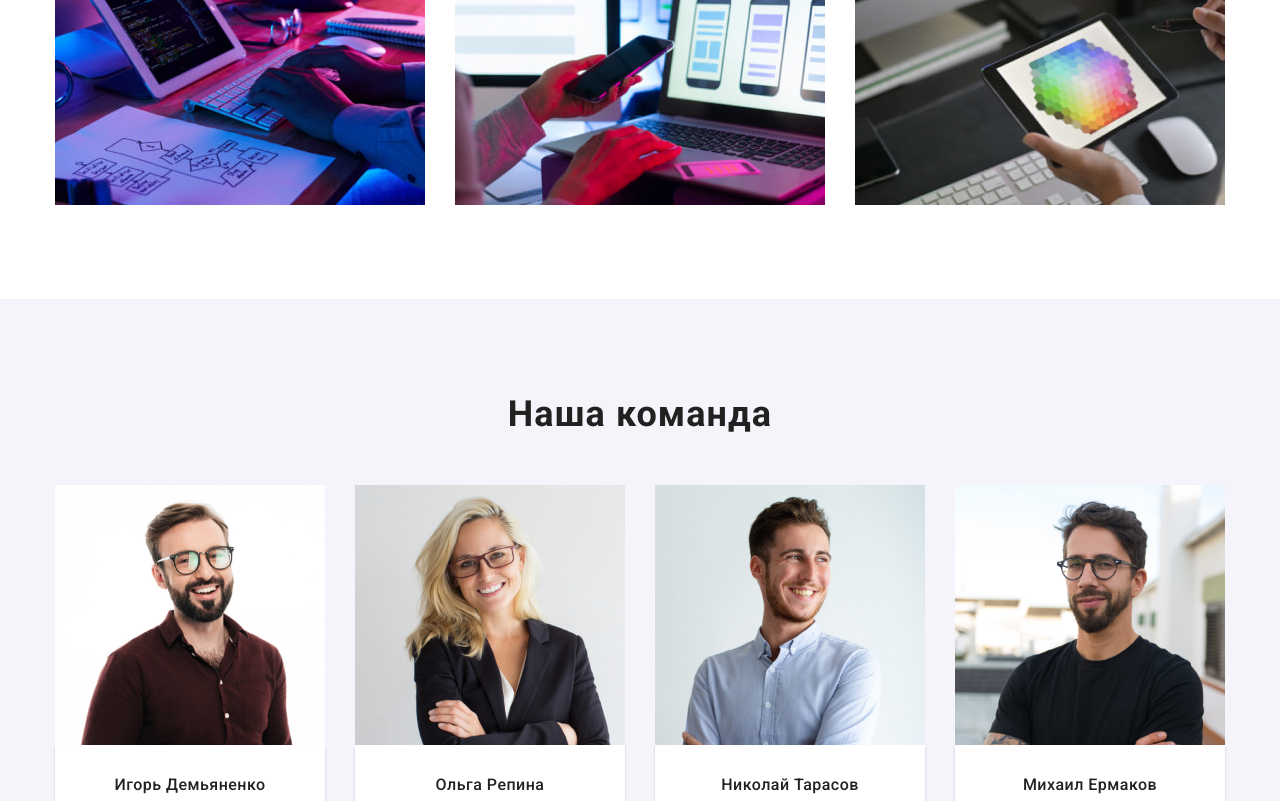
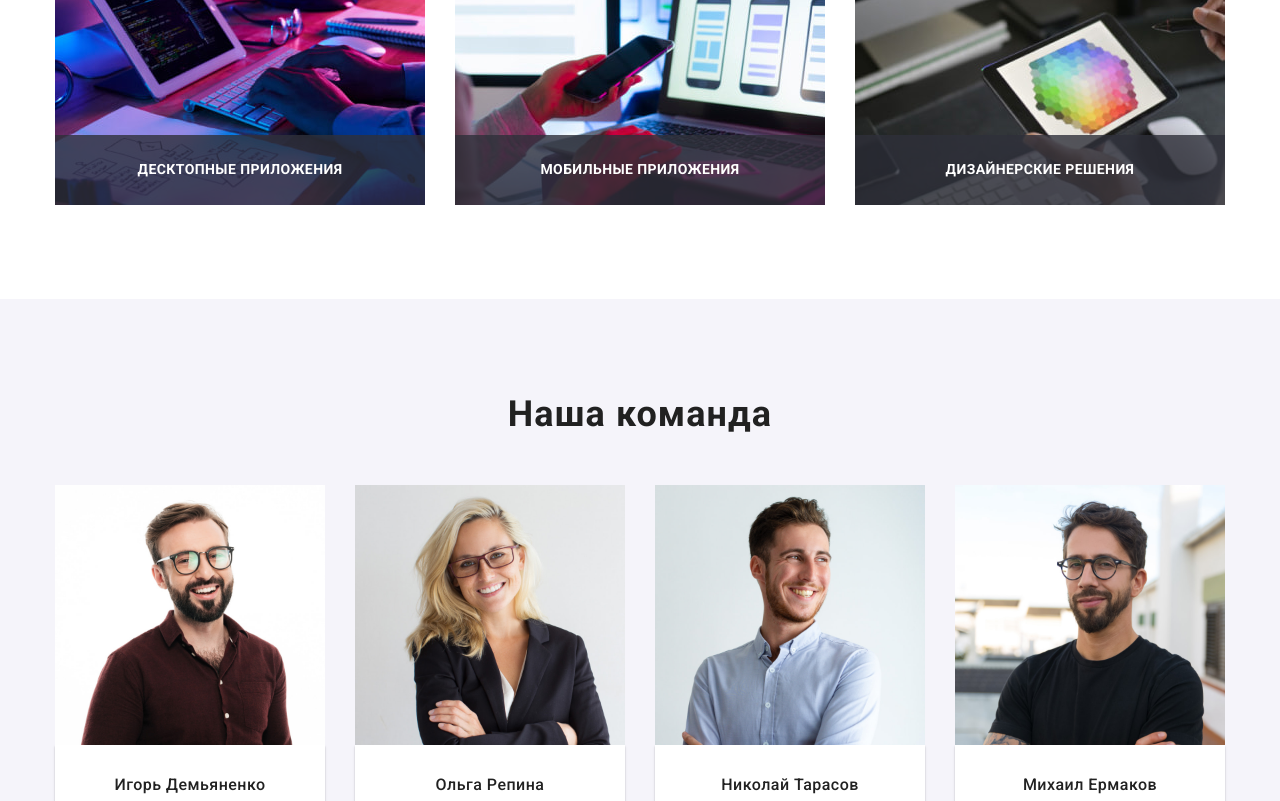
Before and after one commit to valkiria91/goit-markup-hw-06, a plain HTML site: page index.html in a window 1280 px wide. Shown: the part 1300-2101 px from the top of the page. Drawn offline with nearby package versions, Linux system fonts and the light colour scheme.

Commit message:
Убирает  анимацию с оверлея на секции Чем мы занимаемся

```diff
--- a/сss/styles.css
+++ b/сss/styles.css
@@ -386,31 +386,30 @@ address {
 .work-directions-card:not(:last-child) {
   margin-right: 30px;
 }
+
 .work-directions-image-wrapper{
   position: relative;
   overflow: hidden;
 }
+
 .work-directions-overlay{
   position:absolute;
   bottom: 0;
   left:0;
+  display: flex;
+  justify-content: center;
+  align-items: center;
   font-weight: 700;
   font-size: 14px;
   line-height: 1.14;
-  text-align: center;
   letter-spacing: 0.03em;
   text-transform: uppercase;
   color: var(--primary-white-color);
+  min-height: 70px;
+  width: 100%;
   background-color: rgba(47, 48, 58, 0.8);
-  padding: 27px 70px;
-  width: 100%;
-  transform:translateY(100%);
-  transition: transform 250ms cubic-bezier(0.4, 0, 0.2, 1);
 }
-.work-directions-card-wrapper:hover .work-directions-overlay,
-.work-directions-card-wrapper:focus .work-directions-overlay{
-  transform:translateY(0%);
-}
+
 .team {
   background-color: var(--theme-light-color);
 }
@@ -587,11 +586,12 @@ address {
   box-shadow: 0px 1px 1px rgba(0, 0, 0, 0.12), 0px 4px 4px rgba(0, 0, 0, 0.06),
     1px 4px 6px rgba(0, 0, 0, 0.16);
 }
+
 .portfolio-image-wrapper {
   position: relative;
   overflow:hidden;
+}
 
-}
 .portfolio-overlay{
   position: absolute;
   top: 0;
@@ -604,7 +604,6 @@ address {
   padding: 63px 24px;
   width: 100%;
   height: 100%;
-  opacity: 0;
   transform:translateY(100%);
   transition: transform 250ms cubic-bezier(0.4, 0, 0.2, 1);
 
@@ -613,7 +612,6 @@ address {
   .portfolio-card-wrapper:focus .portfolio-overlay
   {
     transform:translateY(0%);
-    opacity: 1;
   }
 
 .portfolio-text-wrapper {
@@ -640,14 +638,14 @@ address {
 }
 /* ///////////////////BACKDROP////////////////// */
 
-.backdrop{
-  position:fixed;
-  top:0;
+.backdrop {
+  position: fixed;
+  top: 0;
   left: 0;
   width: 100vw;
   height: 100vh;
   background-color: rgba(0, 0, 0, 0.2);
-  transition: opacity 500ms linear;
+  transition: opacity 250ms linear, visibility 250ms linear;
 
 }
 .backdrop.is-hidden{
@@ -669,7 +667,7 @@ address {
   border-radius: 4px;
   padding: 40px;
   transform: scale(1, 1) translate(-50%, -50%);
-  transition: transform 1000ms cubic-bezier(0.4, 0, 0.2, 1);
+  transition: transform 500ms cubic-bezier(0.4, 0, 0.2, 1);
 }
 .modal-close-button{
   position:absolute;
```
